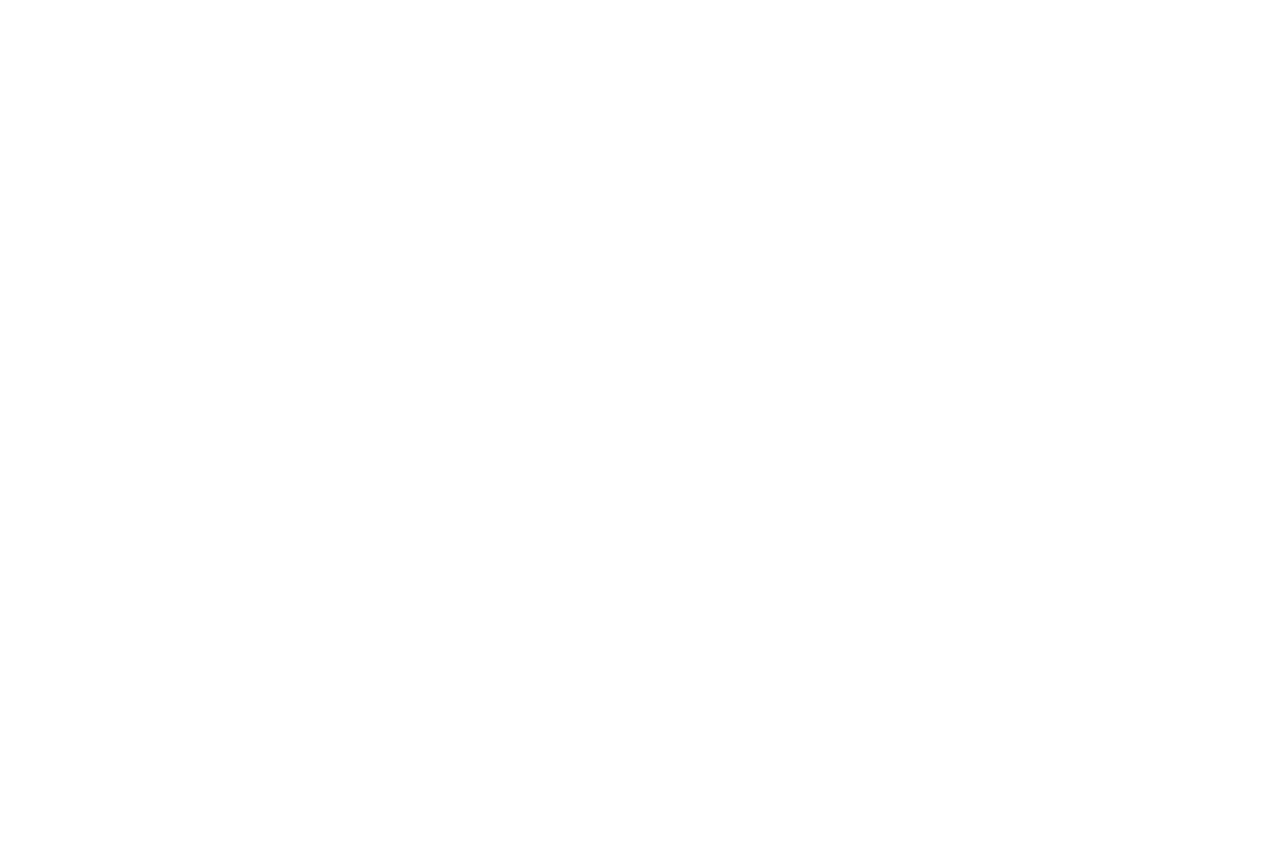
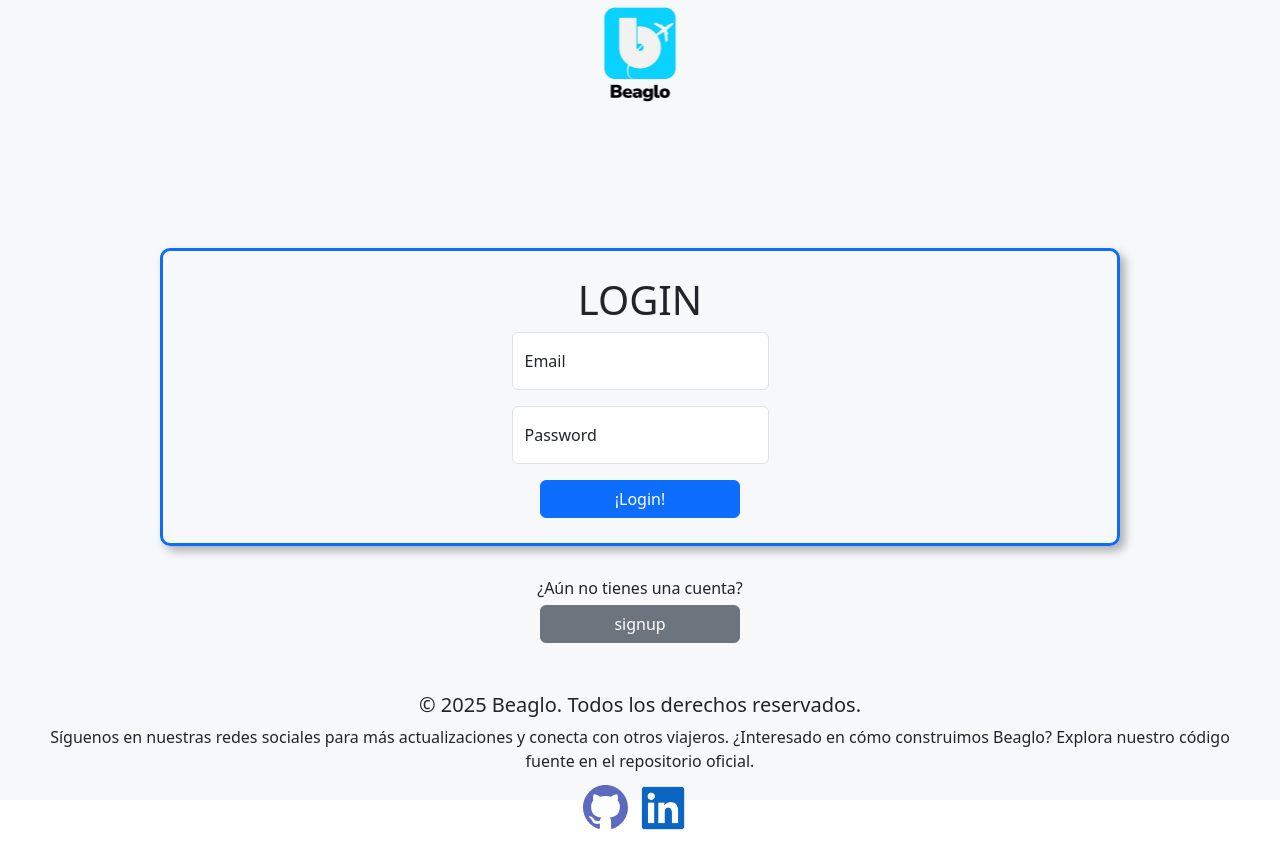
Before and after one commit to HelixGuardi/beaglo-app-client, a React (Vite) app: page /login in a window 1280 px wide. Before the commit this address had no page. Before the commit the page ends 800 px from the top, so only its background shows below. Built offline with nearby package versions, Linux system fonts and the light colour scheme.

Commit message:
login page DONE

```diff
--- a/src/App.jsx
+++ b/src/App.jsx
@@ -1,6 +1,7 @@
 import { Route, Routes } from 'react-router-dom'
 import './App.css'
 import RegisterPage from './pages/RegisterPage'
+import LoginPage from './pages/LoginPage'
 
 function App() {
 
@@ -8,6 +9,7 @@ function App() {
     <>
       <Routes>
         <Route path="/signup" element={ <RegisterPage /> }/>
+        <Route path="/login" element={ <LoginPage/> }/>
       </Routes>
     </>
   )
--- /dev/null
+++ b/src/pages/LoginPage.jsx
@@ -0,0 +1,47 @@
+import Logo from '../assets/logo-name-icon-removebg.png'
+import Footer from '../components/Footer';
+
+function LoginPage() {
+  return (
+    <>
+      <div className="all-page-container">
+        <div className="logo-empty-space">
+          <img src={Logo} alt="Logo" className="logo" />
+        </div>
+        <div className="initial-box">
+          <h1>LOGIN</h1>
+          <form className="form-container">
+            <div className="form-floating mb-3">
+              <input
+                type="email"
+                className="form-control"
+                placeholder="Email"
+              />
+              <label htmlFor="floatingInput">Email</label>
+            </div>
+            <div className="form-floating mb-3">
+              <input
+                type="password"
+                className="form-control"
+                placeholder="Password"
+              />
+              <label htmlFor="floatingInput">Password</label>
+            </div>
+            <button type="button" className="btn btn-primary" id="form-btn">
+              ¡Login!
+            </button>
+          </form>
+        </div>
+        <div className="simple-page-changer-container">
+          <span>¿Aún no tienes una cuenta?</span>
+          <button type="button" className="btn btn-secondary" id="form-btn">
+            signup
+          </button>
+        </div>
+        <Footer />
+      </div>
+    </>
+  );
+}
+
+export default LoginPage;
```
